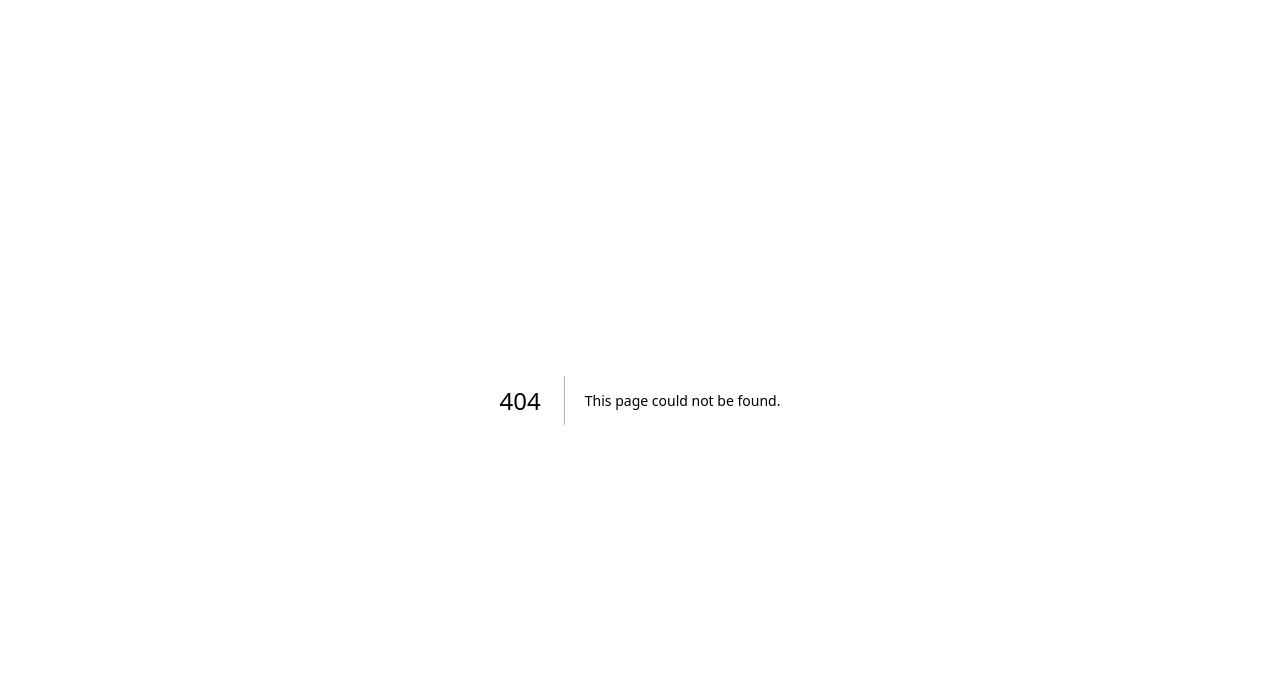
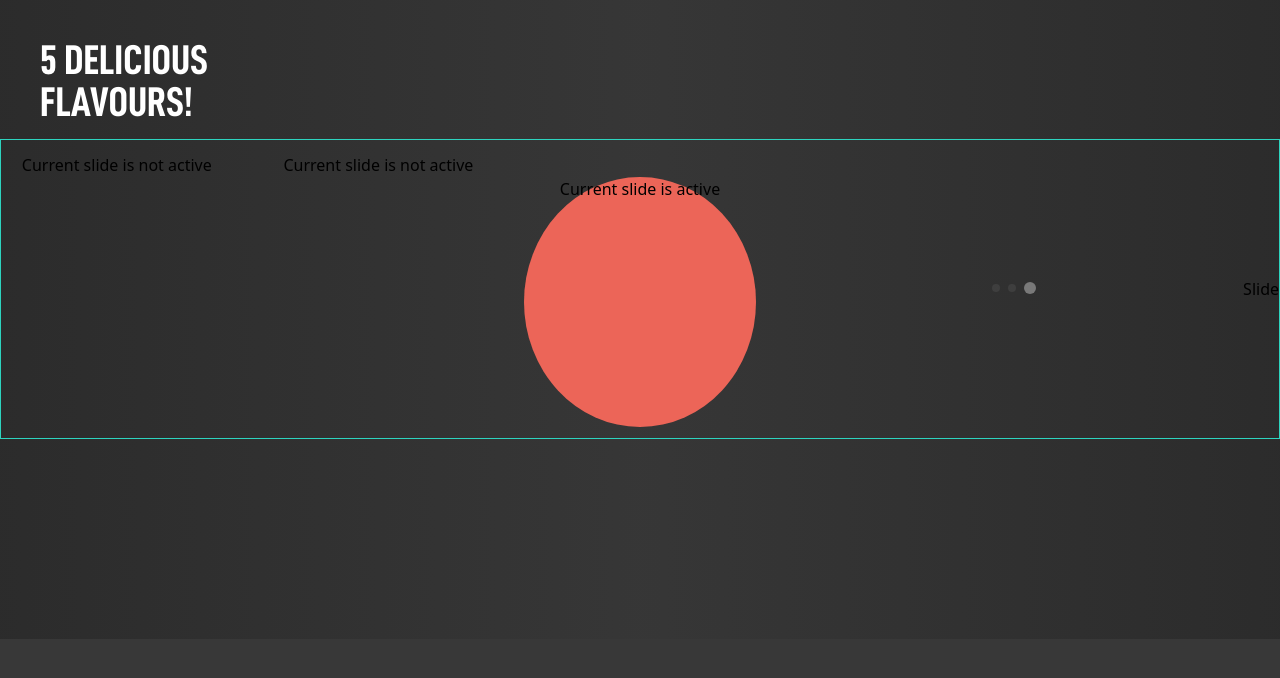
Before and after one commit to anotherITdude/alain-campaign, a Next.js app: page /components/carousel in a window 1280 px wide. Before the commit this address had no page. Shown: the top 678 px of the page. Built offline with nearby package versions, Linux system fonts and the light colour scheme.

Commit message:
swiper slide check

```diff
--- a/package.json
+++ b/package.json
@@ -17,7 +17,9 @@
     "next": "13.2.1",
     "react": "18.2.0",
     "react-dom": "18.2.0",
+    "react-slick": "^0.29.0",
     "sharp": "^0.31.3",
+    "slick-carousel": "^1.8.1",
     "swiper": "^9.1.0"
   },
   "devDependencies": {
--- a/src/pages/_app.js
+++ b/src/pages/_app.js
@@ -1,3 +1,7 @@
+import "swiper/css";
+import "swiper/css/pagination";
+import "swiper/css/navigation";
+
 import '@/styles/globals.css'
 
 export default function App({ Component, pageProps }) {
--- /dev/null
+++ b/src/pages/components/carousel.js
@@ -0,0 +1,76 @@
+import React from "react";
+import { motion } from "framer-motion";
+import { Swiper, SwiperSlide, useSwiper } from 'swiper/react';
+import { Pagination } from "swiper";
+import { useSwiperSlide } from 'swiper/react';
+
+const SwiperButtonNext = ({ children }) => {
+  const swiper = useSwiper();
+  return <button onClick={() => swiper.slideNext()}>{children}</button>;
+};
+
+export  function SlideTitle() {
+  const swiperSlide = useSwiperSlide();
+
+  return (
+    <p>Current slide is {swiperSlide.isActive ? 'active' : 'not active'}</p>
+  );
+}
+
+
+function Carousel() {
+  const swiperSlide = useSwiperSlide();
+  console.log(swiperSlide)
+  return (
+    <div>
+      <div className=" z-10 bg-gradient-to-r from-[#191919]/40 via-[#191919]/5 to-[#191919]/40">
+        <div className="section__heading pb-4">
+          <motion.p
+            initial={{ opacity: 0, y: -20 }}
+            whileInView={{ opacity: 1, y: 0 }}
+            transition={{ duration: 1 }}
+          >
+            5 Delicious
+          </motion.p>
+          <motion.p
+            initial={{ opacity: 0, y: 20 }}
+            whileInView={{ opacity: 1, y: 0 }}
+            transition={{ duration: 1 }}
+          >
+            Flavours!
+          </motion.p>
+        </div>
+        <div className="block lg:block h-[500px]">
+        <Swiper
+            slidesPerView={5}
+            initialSlide={2}
+            spaceBetween={30}
+            centeredSlides={true}
+            dots={true}
+            pagination={{
+              clickable: true,
+            }}
+            modules={[Pagination]}
+            className="mySwiper"
+    >
+            <SwiperSlide>
+              <SlideTitle />
+            </SwiperSlide>
+            <SwiperSlide>
+              <SlideTitle />
+            </SwiperSlide>
+            <SwiperSlide>
+            <SlideTitle />
+            </SwiperSlide>
+
+
+        <SwiperButtonNext>Slide</SwiperButtonNext>
+
+    </Swiper>
+        </div>
+      </div>
+    </div>
+  );
+}
+
+export default Carousel;
--- a/src/pages/components/slider.js
+++ /dev/null
@@ -1,64 +0,0 @@
-import React from "react";
-import { motion } from "framer-motion";
-import { Swiper, SwiperSlide } from "swiper/react";
-
-import Slidecard from "./slidecard";
-import slides from "../../data/slides.json";
-import { Navigation, Pagination } from "swiper";
-
-import "swiper/css";
-import "swiper/css/navigation";
-import "swiper/css/pagination";
-
-function Slider() {
-  return (
-    <div>
-      {/* <div className=" z-10 bg-gradient-to-r from-[#191919]/40 via-[#191919]/5 to-[#191919]/40">
-        <div className="section__heading pb-4">
-          <motion.p
-            initial={{ opacity: 0, y: -20 }}
-            whileInView={{ opacity: 1, y: 0 }}
-            transition={{ duration: 1 }}
-          >
-            5 Delicious
-          </motion.p>
-          <motion.p
-            initial={{ opacity: 0, y: 20 }}
-            whileInView={{ opacity: 1, y: 0 }}
-            transition={{ duration: 1 }}
-          >
-            Flavours!
-          </motion.p>
-        </div>
-        <div className="hidden lg:block">
-          <Swiper
-            initialSlide={2}
-            navigation={true}
-            slidesPerView={5}
-            centeredSlides={true}
-            loop={false}
-            spaceBetween={0}
-            pagination={{
-              clickable: true,
-            }}
-            modules={[Navigation, Pagination]}
-            className="mySwiper"
-          >
-            {slides.map((slide) => (
-              <SwiperSlide>
-                <Slidecard
-                  key={slide.slideId}
-                  id={slide.slideId}
-                  title={slide.title}
-                  slide={slide}
-                />
-              </SwiperSlide>
-            ))}
-          </Swiper>
-        </div>
-      </div> */}
-    </div>
-  );
-}
-
-export default Slider;
--- a/src/pages/index.js
+++ b/src/pages/index.js
@@ -8,7 +8,7 @@ import Hero from './components/hero';
 import Steps from './components/steps';
 import Video from './components/video'
 import Footer from './components/footer';
-//import Slider from './components/slider'
+import Carousel from './components/carousel'
 
 
 
@@ -28,7 +28,7 @@ export default function Home() {
         <div className="container">
           <Navbar />
           <Hero />
-          {/* <Slider /> */}
+          <Carousel />
           <Steps />
           <Video />
           <Footer />
--- a/src/styles/globals.css
+++ b/src/styles/globals.css
@@ -284,5 +284,21 @@
   }
 
   /* cooking steps */
+  .slick-center, .slick-current {
+    @apply bg-red-600
+  }
+
+  .mySwiper {
+      @apply  h-[300px] text-black
+      flex  justify-center items-center text-center
+      border border-teal-300
+      w-auto min-w-[300px] md:w-auto
+
+      border border-teal-400
+  }
+
+
+
+
 
 }
```
Also changed, not shown: src/pages/components/slidecard.js (+5 -2 lines), 1 other file (tests, documents, lock files or other folders).
